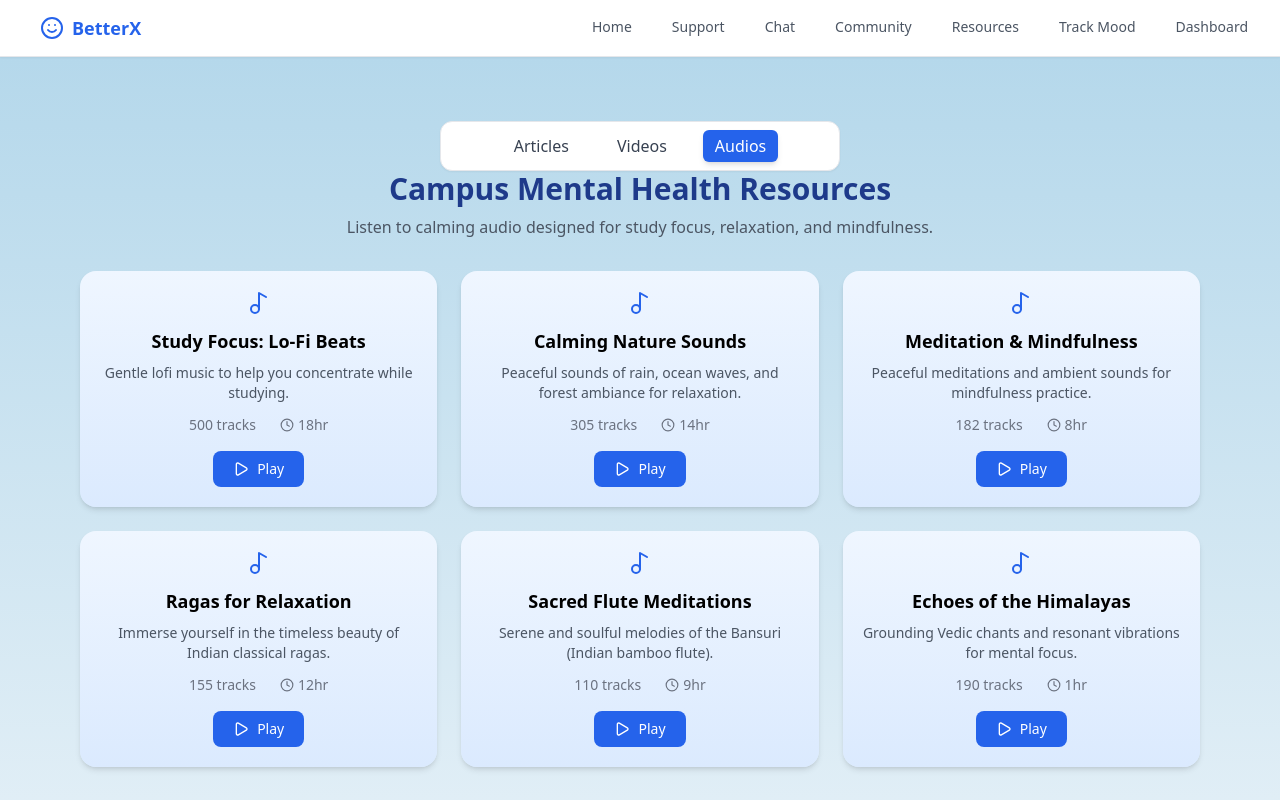
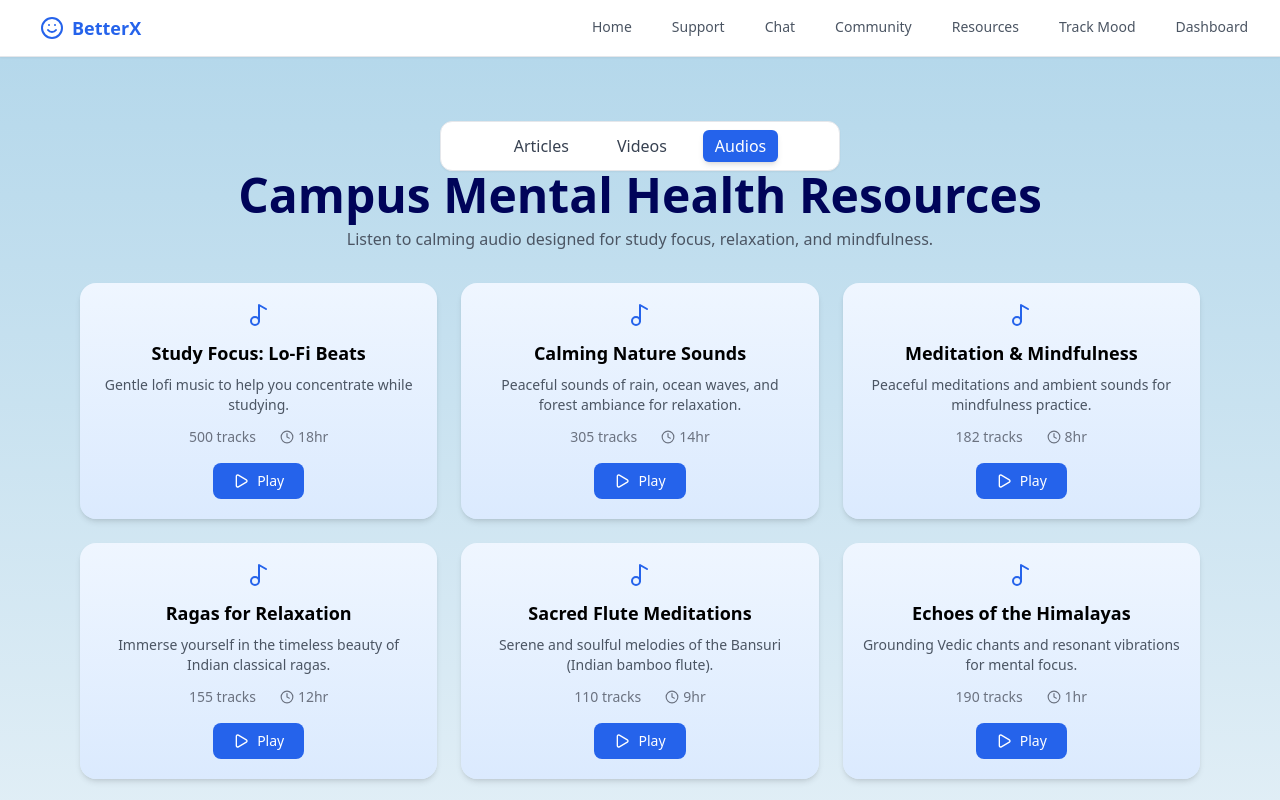
Before and after one commit to AashiGarg-tech/MindDorm-Mental-Wellness, a React (Create React App) app in the folder minddorm-mental-wellness/: page /AudioPage in a window 1280 px wide. Shown: the top 800 px of the page. Built offline with nearby package versions, Linux system fonts and the light colour scheme.

Commit message:
Update audio_page.jsx

```diff
--- a/minddorm-mental-wellness/src/pages/Resources/audio_page.jsx
+++ b/minddorm-mental-wellness/src/pages/Resources/audio_page.jsx
@@ -52,13 +52,12 @@ export default function AudioPage() {
     <div className="min-h-screen bg-gradient-to-b from-[#B5D8EB] to-[#F4F8FB] font-sans">
       <div className="max-w-6xl mx-auto px-4 py-10">
         <ResourcesNav />
-        <h1 className="text-3xl font-semibold text-center text-blue-900 mb-2">
+        <h1 className="text-5xl font-semibold text-[#000459] mb-2 text-center">
           Campus Mental Health Resources
-        </h1>
-        <p className="text-center text-gray-600 mb-8">
-          Listen to calming audio designed for study focus, relaxation, and mindfulness.
-        </p>
-
+      </h1>
+      <p className="text-center text-gray-600 mb-8">
+        Listen to calming audio designed for study focus, relaxation, and mindfulness.
+      </p>
         <div className="grid sm:grid-cols-2 lg:grid-cols-3 gap-6">
           {audios.map((a, i) => (
             <div key={i} className="bg-gradient-to-b from-blue-50 to-blue-100 p-5 rounded-2xl shadow-md hover:shadow-lg transition text-center">
```
